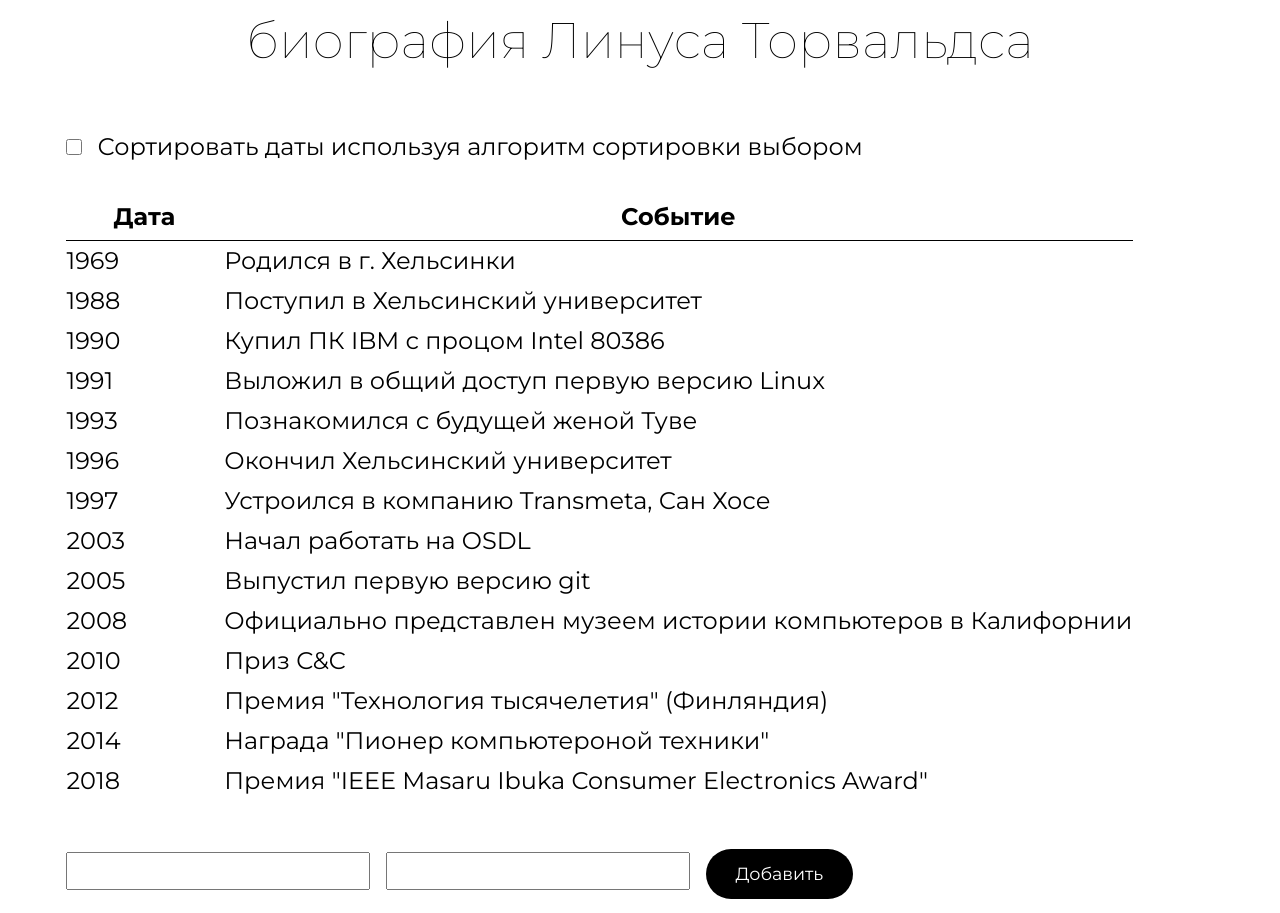
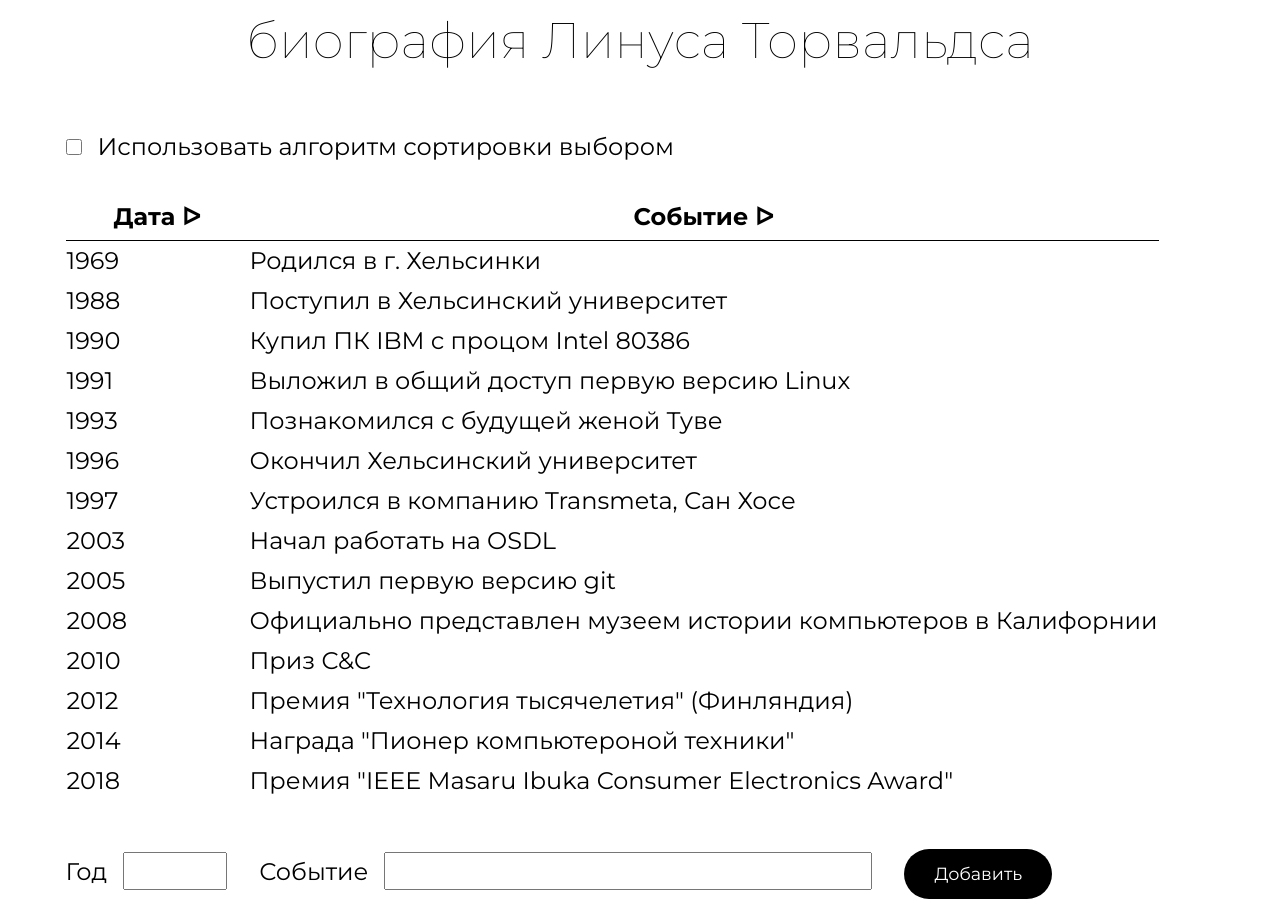
Before and after one commit to pemakhov/onix-internship-react-test-task, a React (Create React App) app: page / in a window 1280 px wide. Shown: the part 1640-2553 px from the top of the page. Built offline with nearby package versions, Linux system fonts and the light colour scheme; the HTML template or start-up script is replaced by a standard one.

Commit message:
feat: lesson 3 complete
Two methods of table sort are working. Add new biography-event feature. User input validation. Add
remove last biography-event feature.

```diff
--- a/package.json
+++ b/package.json
@@ -6,6 +6,7 @@
     "@testing-library/jest-dom": "^5.11.9",
     "@testing-library/react": "^11.2.3",
     "@testing-library/user-event": "^12.6.2",
+    "joi": "17.4.0",
     "react": "^17.0.1",
     "react-dom": "^17.0.1",
     "react-scripts": "4.0.1",
--- a/src/components/biography/Biography.css
+++ b/src/components/biography/Biography.css
@@ -8,10 +8,24 @@ section#bio input[type=checkbox] {
 }
 section#bio input[type=text] {
   height: 2rem;
+  margin-right: 2rem;
+}
+section#bio input#year-input {
+  width: 6rem;
+}
+section#bio input#event-input {
+  width: 30rem;
+}
+section#bio label {
   margin-right: 1rem;
 }
 section#bio form {
   padding: 1rem 0;
+}
+section#bio #error-message {
+  height: 1.5rem;
+  margin: 0 0 2rem;
+  color: darkred;
 }
 section#bio table {
   margin: 2rem 0;
--- a/src/components/biography/Biography.js
+++ b/src/components/biography/Biography.js
@@ -2,6 +2,7 @@ import React, { useState } from "react";
 import "./Biography.css";
 import { View } from "./view/View";
 import { runSelectionSort } from "../../service/SelectionSort";
+import { userInputSchema } from "./Validator";
 
 export const Biography = function () {
   const header = "биография Линуса Торвальдса";
@@ -27,23 +28,21 @@ export const Biography = function () {
   const [ascendEvent, setAscendEvent] = useState(true);
   const [sortCriteria, setSortCriteria] = useState("");
   const [customSort, setCustomSort] = useState(false);
+  const [yearInput, setYearInput] = useState("");
+  const [eventInput, setEventInput] = useState("");
+  const [errorMessage, setErrorMessage] = useState("");
 
-  const getSortedBioByYear = (data, ascend) => {
-    const sortFunction = ascend ? (a, b) => b[0] - a[0] : (a, b) => a[0] - b[0];
-    return [...data].sort(sortFunction);
-  };
-
-  const getSortedBioByBiographyEvent = (data, ascend) => {
+  const sortBio = (data, ascend, column) => {
     const sortFunction = ascend
-      ? (a, b) => (a[1] >= b[1] ? -1 : 1)
-      : (a, b) => (a[1] >= b[1] ? 1 : -1);
+      ? (a, b) => (a[column] >= b[column] ? -1 : 1)
+      : (a, b) => (a[column] >= b[column] ? 1 : -1);
     return [...data].sort(sortFunction);
   };
 
   const handleYearClick = () => {
     const sortedBio = customSort
-      ? runSelectionSort(bio, ascendYear)
-      : getSortedBioByYear(bio, ascendYear);
+      ? runSelectionSort(bio, ascendYear, 0)
+      : sortBio(bio, ascendYear, 0);
 
     setBio(sortedBio);
     setAscendYear(!ascendYear);
@@ -52,7 +51,11 @@ export const Biography = function () {
   };
 
   const handleEventClick = () => {
-    setBio(getSortedBioByBiographyEvent(bio, ascendEvent));
+    const sortedBio = customSort
+      ? runSelectionSort(bio, ascendEvent, 1)
+      : sortBio(bio, ascendEvent, 1);
+
+    setBio(sortedBio);
     setAscendEvent(!ascendEvent);
     setSortCriteria("event");
     console.table(bio);
@@ -62,8 +65,40 @@ export const Biography = function () {
     setCustomSort(event.target.checked);
   };
 
-  const handleAddBiographyEvent = () => {
+  const handleInputChange = (event) => {
+    setErrorMessage("");
+    const { name, value } = event.target;
 
+    if (name === "year") {
+      setYearInput(value);
+    } else if (name === "biography-event") {
+      setEventInput(value);
+    }
+  };
+
+  const handleFormSubmit = (event) => {
+    event.preventDefault();
+    console.log({ yearInput, eventInput });
+
+    const { error } = userInputSchema.validate({
+      yearInput: +yearInput,
+      eventInput,
+    });
+
+    if (error) {
+      console.error(error.message);
+      setErrorMessage(error.message);
+      return;
+    }
+
+    setBio([...bio, [+yearInput, eventInput]]);
+    setYearInput("");
+    setEventInput("");
+    event.target.reset();
+  };
+
+  const handleLastEventRemove = () => {
+    setBio(bio.slice(0, -1));
   };
 
   return (
@@ -77,6 +112,10 @@ export const Biography = function () {
         ascendYear={ascendYear}
         ascendEvent={ascendEvent}
         sortCriteria={sortCriteria}
+        handleInputChange={handleInputChange}
+        handleFormSubmit={handleFormSubmit}
+        errorMessage={errorMessage}
+        handleLastEventRemove={handleLastEventRemove}
       />
     </>
   );
--- a/src/components/biography/Biography.scss
+++ b/src/components/biography/Biography.scss
@@ -9,11 +9,28 @@ section#bio {
 
   input[type=text] {
     height: 2rem;
+    margin-right: 2rem;
+  }
+  input#year-input {
+    width: 6rem;
+  }
+
+  input#event-input {
+    width: 30rem;
+  }
+
+  label {
     margin-right: 1rem;
   }
 
   form {
     padding: 1rem 0;
+  }
+
+  #error-message {
+    height: 1.5rem;
+    margin: 0 0 2rem;
+    color: darkred;
   }
 
   table {
--- /dev/null
+++ b/src/components/biography/Validator.js
@@ -0,0 +1,16 @@
+import Joi from "joi";
+
+export const userInputSchema = Joi.object({
+  yearInput: Joi.number().min(1969).max(new Date().getFullYear()).messages({
+    "number.base": "Год должен быть числом",
+    "number.min":
+      "Укажите дату после рождения Линуса",
+    "number.max": "Сейчас только {#limit} год",
+  }),
+  eventInput: Joi.string().min(5).max(200).messages({
+    "string.base": "Событие биографии должно быть строкой",
+    "string.empty": "Событие должно быть указано",
+    "string.min": "Строка должна содержать хотябы {#limit} символов",
+    "string.max": "Строка должна не должна быть длинее {#limit} символов",
+  }),
+});
--- a/src/components/biography/view/View.js
+++ b/src/components/biography/view/View.js
@@ -1,13 +1,12 @@
 import React from "react";
-import { TableRow } from "../table-row/TableRow";
+import { TableRow } from "./table-row/TableRow";
 
 export function View(props) {
   const renderRow = (year, event) => (
-    <TableRow year={year} event={event} key={year} />
+    <TableRow year={year} event={event} key={`${year}-${event}`} />
   );
 
-  const switchSearchLabel =
-    "Сортировать даты используя алгоритм сортировки выбором";
+  const switchSearchLabel = "Использовать алгоритм сортировки выбором";
 
   return (
     <section id="bio">
@@ -22,20 +21,47 @@ export function View(props) {
       <table>
         <thead>
           <tr>
-            <th onClick={props.handleYearClick}>Дата</th>
-            <th onClick={props.handleEventClick}>Событие</th>
+            <th onClick={props.handleYearClick}>
+              Дата
+              {props.sortCriteria !== "year"
+                ? " ᐅ"
+                : props.ascendYear
+                ? "▼"
+                : "▲"}
+            </th>
+            <th onClick={props.handleEventClick}>
+              Событие
+              {props.sortCriteria !== "event"
+                ? " ᐅ"
+                : props.ascendEvent
+                ? "▼"
+                : "▲"}
+            </th>
           </tr>
         </thead>
         <tbody id="bio-content">
           {props.bio.map((row) => renderRow(...row))}
         </tbody>
       </table>
-      <form>
-        <input type="text" name="year" />
-        <input type="text" name="biography-event" />
+      <form onSubmit={(event) => props.handleFormSubmit(event)}>
+        <label htmlFor="year-input">Год</label>
+        <input
+          id="year-input"
+          type="text"
+          name="year"
+          onChange={(event) => props.handleInputChange(event)}
+        />
+        <label htmlFor="event-input">Событие</label>
+        <input
+          id="event-input"
+          type="text"
+          name="biography-event"
+          onChange={(event) => props.handleInputChange(event)}
+        />
         <button type="submit">Добавить</button>
       </form>
-      <button type="submit">Удалить последнюю запись</button>
+      <div id="error-message">{props.errorMessage}</div>
+      <button type="submit" onClick={props.handleLastEventRemove}>Удалить последнюю запись</button>
     </section>
   );
 }
--- a/src/service/SelectionSort.js
+++ b/src/service/SelectionSort.js
@@ -1,9 +1,12 @@
-/**
- * Sorts an array arr in place by a selection sort method
- * @param {unknown[]} arr
- */
-export function runSelectionSort(arr, ascend) {
-  console.log('Selection sort is running')
+ /**
+ * Sorts an array of arrays by data in a child array colon,
+ * using selection sort method
+  * @param {*} arr
+  * @param {*} ascend if true, sorts from min to max and vice-versa if false
+  * @param {*} column index of column in child array to sort on
+  */
+export function runSelectionSort(arr, ascend, column) {
+  console.log("Selection sort is running");
 
   if (arr.length === 0 || arr.length === 1) {
     return arr;
@@ -13,7 +16,7 @@ export function runSelectionSort(arr, ascend) {
     let smallest = n;
 
     for (let i = n; i < arr.length; i += 1) {
-      if (arr[i] < arr[smallest]) {
+      if (arr[i][column] < arr[smallest][column]) {
         smallest = i;
       }
     }
```
Also changed, not shown: src/components/biography/view/table-row/TableRow.js (renamed from src/components/biography/table-row/TableRow.js), 2 other files (tests, documents, lock files or other folders).
